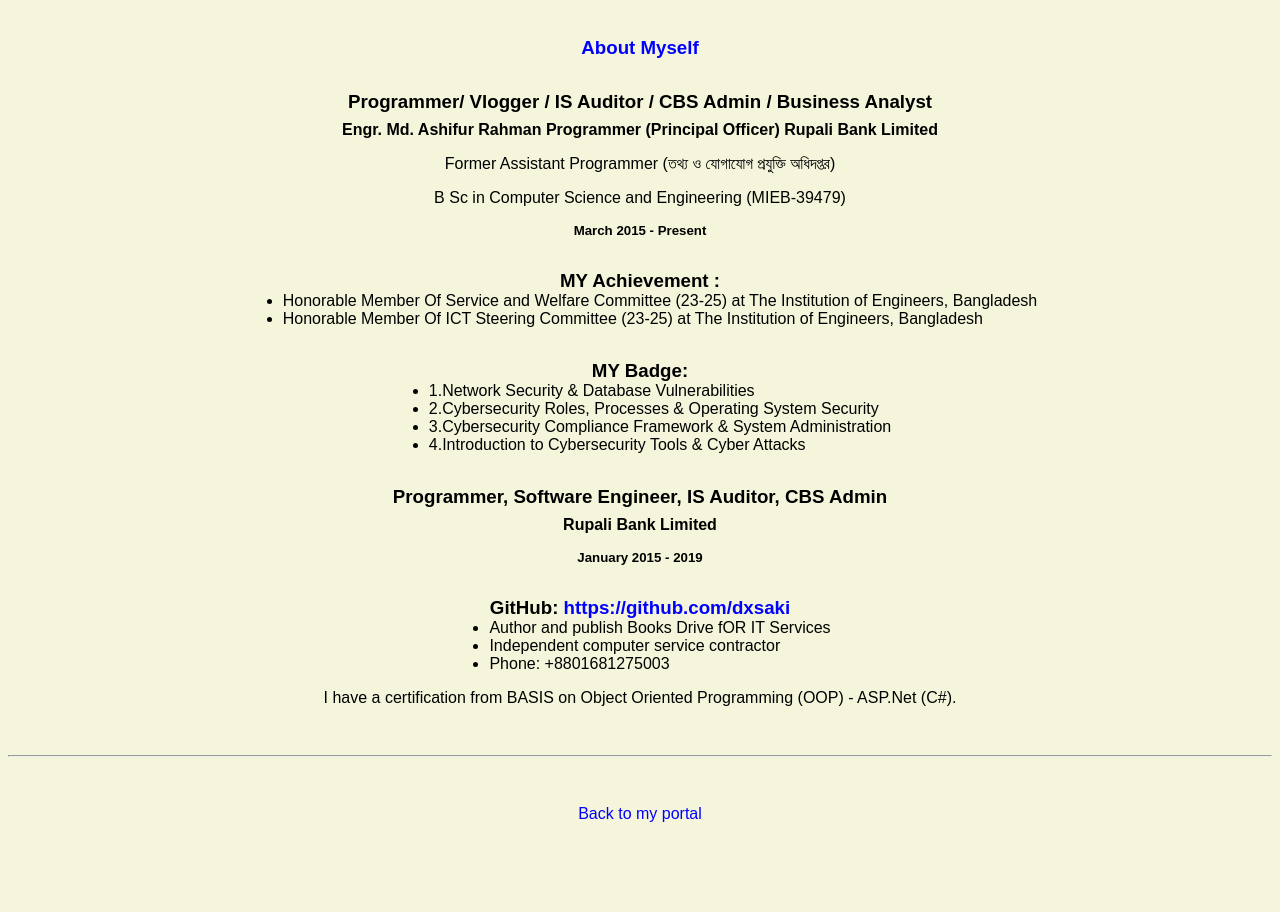
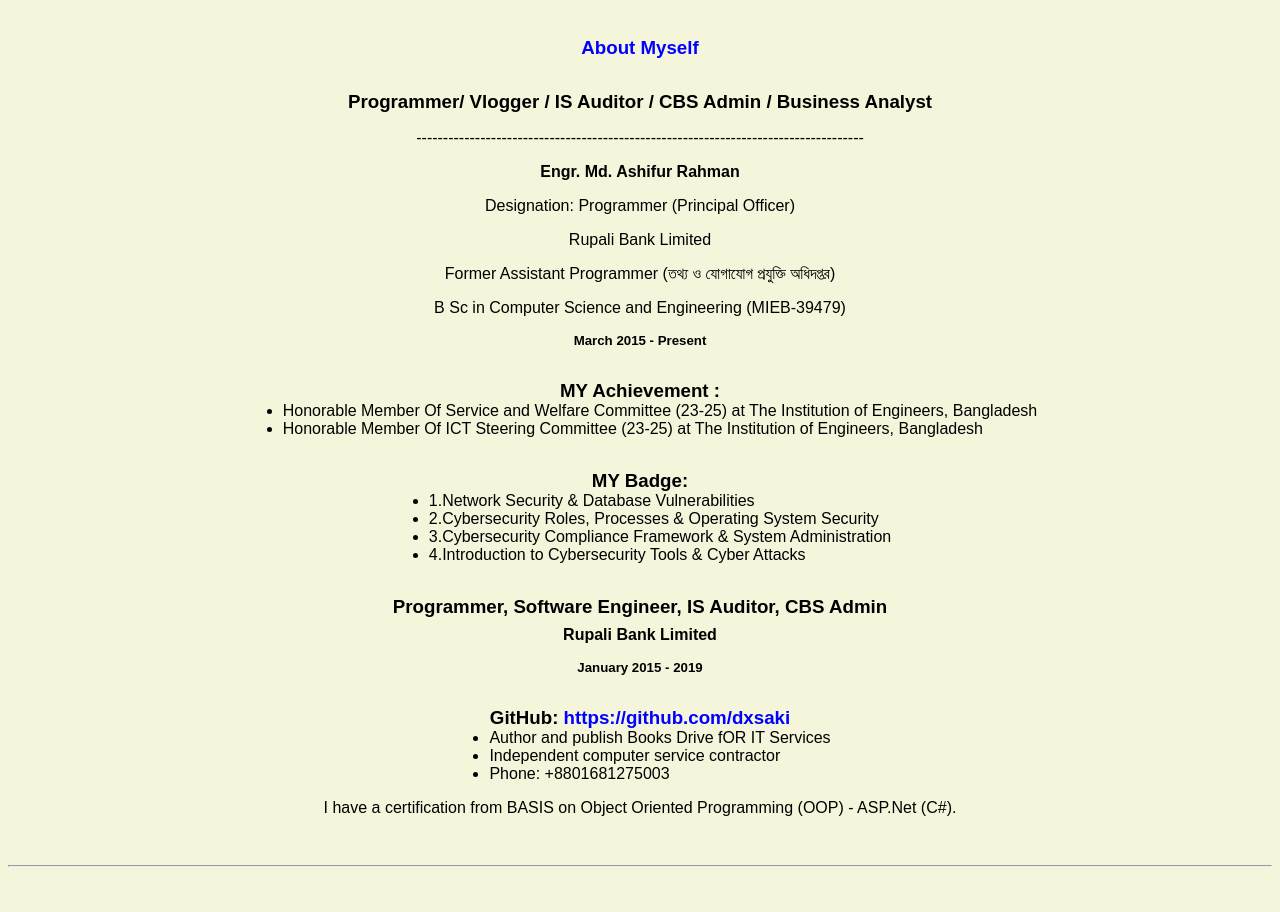
Before and after one commit to dxsaki/ashifurrahman.github.io, a plain HTML site: page resume.html in a window 1280 px wide. Shown: the part 829-1741 px from the top of the page. Before the commit the page ends 1684 px from the top, so only its background shows below. Drawn offline with Linux system fonts and the light colour scheme.

Commit message:
Update resume.html

```diff
--- a/resume.html
+++ b/resume.html
@@ -38,11 +38,12 @@
     <h3><p><a href="https://ashifuriknow.wordpress.com/" target="_blank">About Myself</a><p><h3>
 
     <h3>Programmer/ Vlogger / IS Auditor / CBS Admin / Business Analyst </h3>
-    <h4>Engr. Md. Ashifur Rahman
-      Programmer (Principal Officer)
-      Rupali Bank Limited </h4>
-      <p>Former Assistant Programmer (তথ্য ও যোগাযোগ প্রযুক্তি অধিদপ্তর) </p>
-      <p>B Sc in Computer Science and Engineering (MIEB-39479)</p>
+      <p> ------------------------------------------------------------------------------------</p>
+    <h4>Engr. Md. Ashifur Rahman </h4>
+        <p> Designation: Programmer (Principal Officer) </p>
+        <p>   Rupali Bank Limited </p>
+        <p>Former Assistant Programmer (তথ্য ও যোগাযোগ প্রযুক্তি অধিদপ্তর) </p>
+        <p>B Sc in Computer Science and Engineering (MIEB-39479)</p>
     <h5>March 2015 - Present</h5>
        <h3>MY Achievement : </h3>
       <ul>
```
